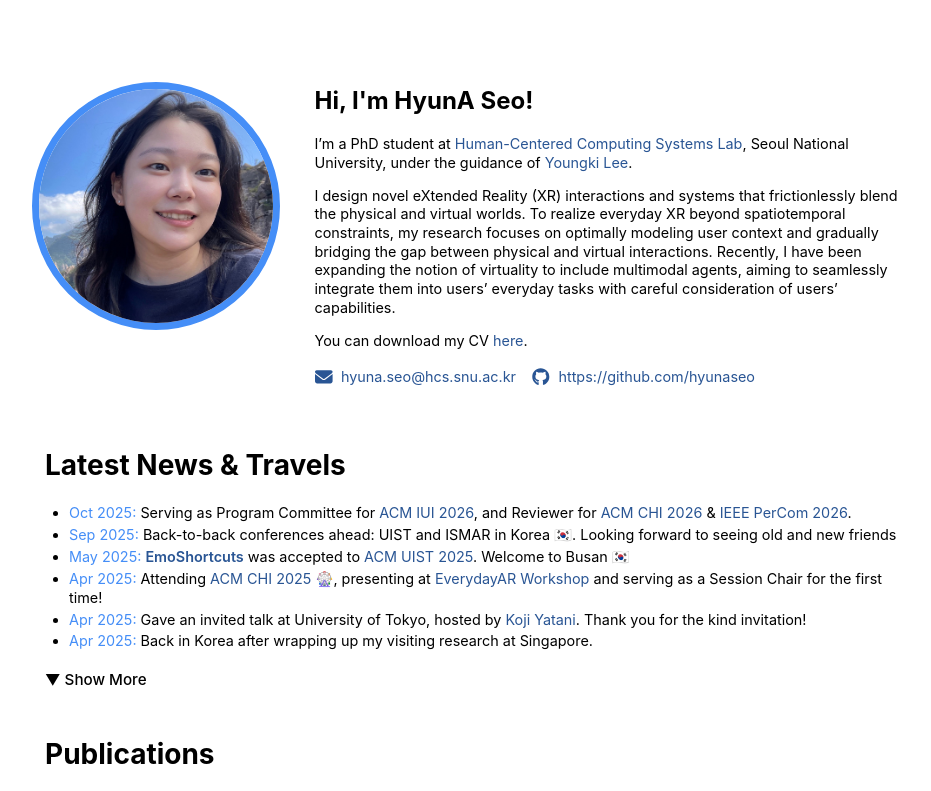
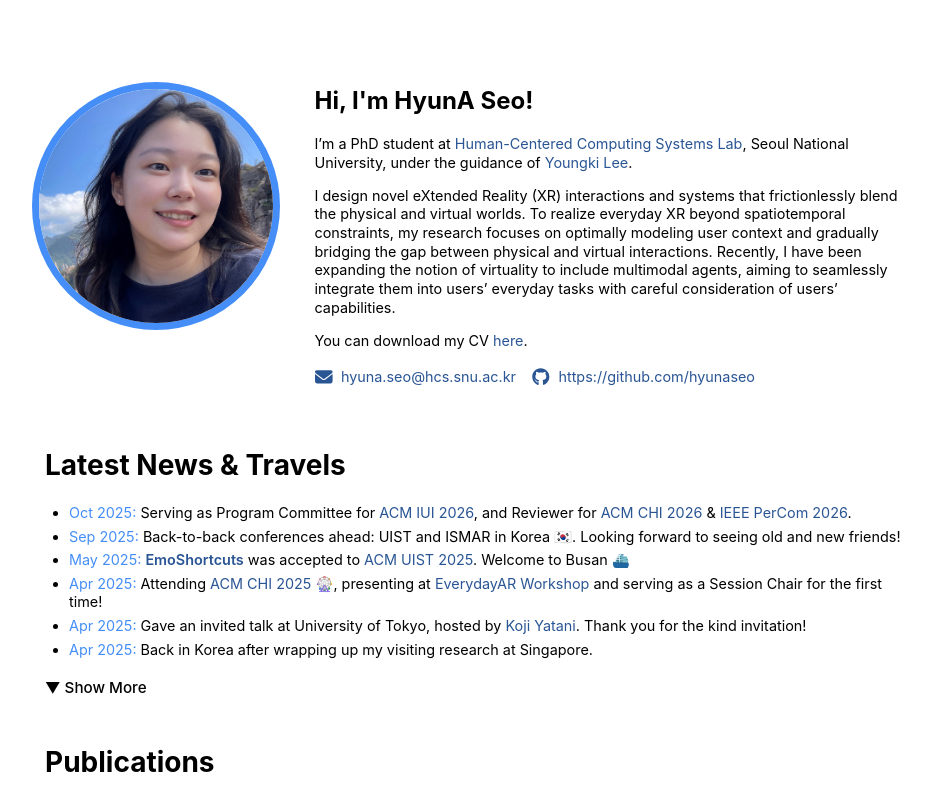
Before and after one commit to hyunaseo/hyunaseo.github.io, a React (Create React App) app: page / in a window 1280 px wide. Shown: the top 791 px of the page, without its empty margins (167-1098 px from the left). Built offline with nearby package versions, Linux system fonts and the light colour scheme.

Commit message:
Update news

```diff
--- a/src/App.css
+++ b/src/App.css
@@ -155,7 +155,7 @@ main {
 .news-list li {
   line-height: 1.3;
   font-size: 0.9rem;
-  margin-bottom: 0.2rem;
+  margin-bottom: 0.3rem;
 }
 
 .news-content {
--- a/src/App.js
+++ b/src/App.js
@@ -9,8 +9,8 @@ function App() {
 
   const newsItems = [
     { date: 'Oct 2025', content: <>Serving as Program Committee for <a href="https://iui.acm.org/2026/" target="_blank" rel="noopener noreferrer">ACM IUI 2026</a>, and Reviewer for <a href="https://chi2026.acm.org/" target="_blank" rel="noopener noreferrer">ACM CHI 2026</a> & <a href="https://percom.org/" target="_blank" rel="noopener noreferrer">IEEE PerCom 2026</a>.</> },
-    { date: 'Sep 2025', content: <>Back-to-back conferences ahead: UIST and ISMAR in Korea 🇰🇷. Looking forward to seeing old and new friends</> },
-    { date: 'May 2025', content: <><span className="semibold"><a href="https://doi.org/10.1145/3746059.3747656" target="_blank" rel="noopener noreferrer">EmoShortcuts</a></span> was accepted to  <a href="https://uist.acm.org/2025/" target="_blank" rel="noopener noreferrer">ACM UIST 2025</a>. Welcome to Busan 🇰🇷</> },
+    { date: 'Sep 2025', content: <>Back-to-back conferences ahead: UIST and ISMAR in Korea 🇰🇷. Looking forward to seeing old and new friends!</> },
+    { date: 'May 2025', content: <><span className="semibold"><a href="https://doi.org/10.1145/3746059.3747656" target="_blank" rel="noopener noreferrer">EmoShortcuts</a></span> was accepted to  <a href="https://uist.acm.org/2025/" target="_blank" rel="noopener noreferrer">ACM UIST 2025</a>. Welcome to Busan ⛴️</> },
     { date: 'Apr 2025', content: <>Attending <a href="https://chi2025.acm.org/" target="_blank" rel="noopener noreferrer">ACM CHI 2025</a> 🎡, presenting at <a href="https://xr-and-ai.github.io/" target="_blank" rel="noopener noreferrer">EverydayAR Workshop</a> and serving as a Session Chair for the first time!</> },
     { date: 'Apr 2025', content: <>Gave an invited talk at University of Tokyo, hosted by <a href="https://iis-lab.org/member/koji-yatani/" target="_blank" rel="noopener noreferrer">Koji Yatani</a>. Thank you for the kind invitation!</> },
     { date: 'Apr 2025', content: <>Back in Korea after wrapping up my visiting research at Singapore.</> },
@@ -22,7 +22,7 @@ function App() {
     { date: 'Sep 2024', content: <>Just arrived in Singapore🇸🇬 working with <a href="https://faculty.smu.edu.sg/profile/rajesh-krishna-balan-591" target="_blank" rel="noopener noreferrer">Rajesh Balan</a> and <a href="https://www.thivyak.info/" target="_blank" rel="noopener noreferrer">Thivya Kandappu</a> until April 2025.</> },
     { date: 'Jul 2024', content: <>My first first-author paper, <span className="semibold"><a href="https://dl.acm.org/doi/10.1145/3654777.3676463" target="_blank" rel="noopener noreferrer">GradualReality</a></span>, was accepted to UIST 2024. See you all in Pittsburgh 🏴‍☠️</> },
     { date: 'Jun 2024', content: <>Selected as a visiting research student at <a href="https://www.smu.edu.sg/" target="_blank" rel="noopener noreferrer">Singapore Management University</a>.</> },
-    { date: 'Apr 2024', content: <>Submitted one paper to <a href="https://uist.acm.org/2024/" target="_blank" rel="noopener noreferrer">ACM UIST 2024</a>! Big thanks to my co-author <a href="https://juheonyi.github.io/" target="_blank" rel="noopener noreferrer">Juheon</a> for the support during my move to the UK!</> },
+    { date: 'Apr 2024', content: <>Submitted one paper to <a href="https://uist.acm.org/2024/" target="_blank" rel="noopener noreferrer">ACM UIST 2024</a>! Big thanks to my co-author <a href="https://juheonyi.github.io/" target="_blank" rel="noopener noreferrer">Juheon</a>!</> },
   ];
 
   const displayedNews = showAllNews ? newsItems : newsItems.slice(0, 6);
```
